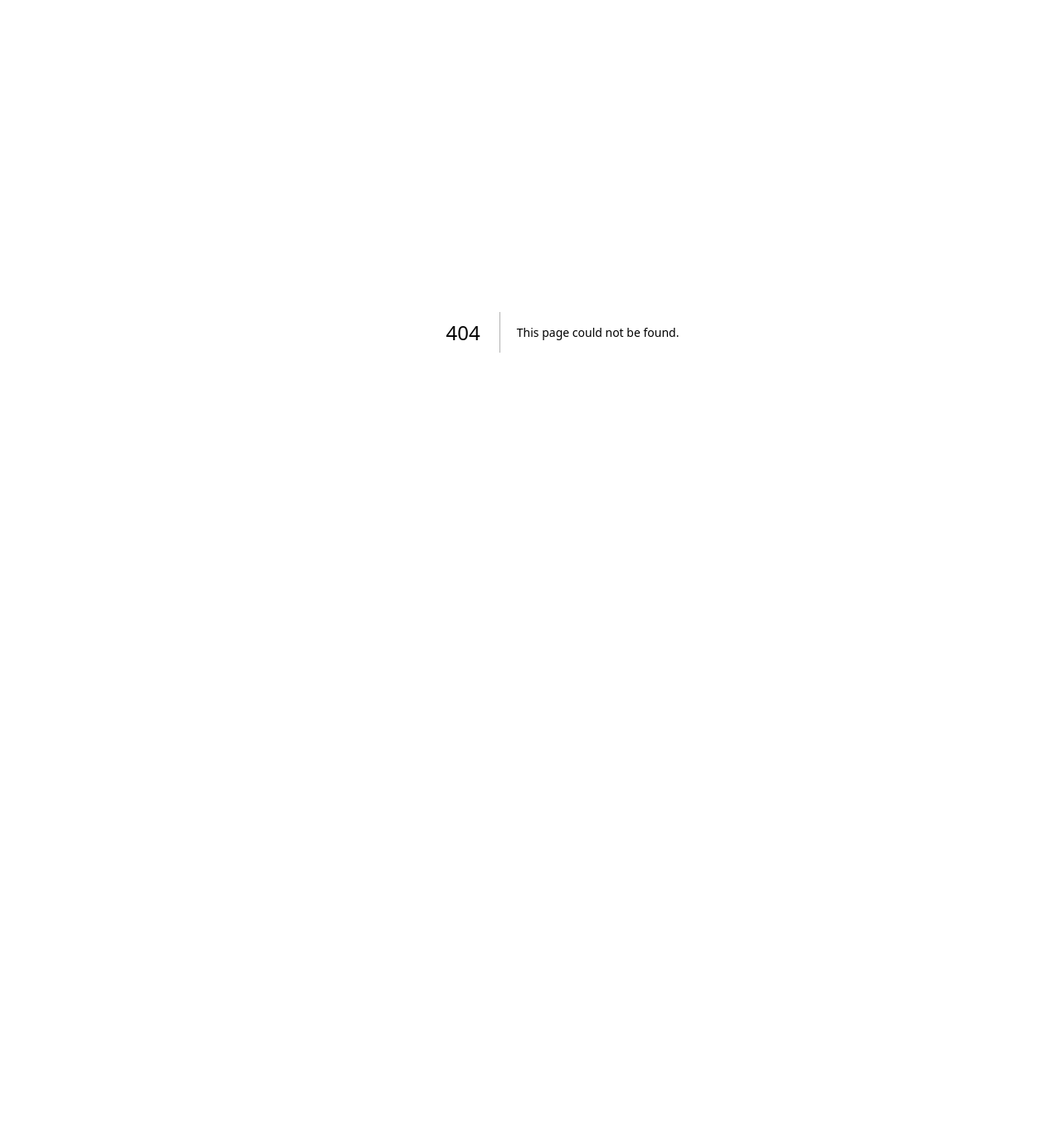
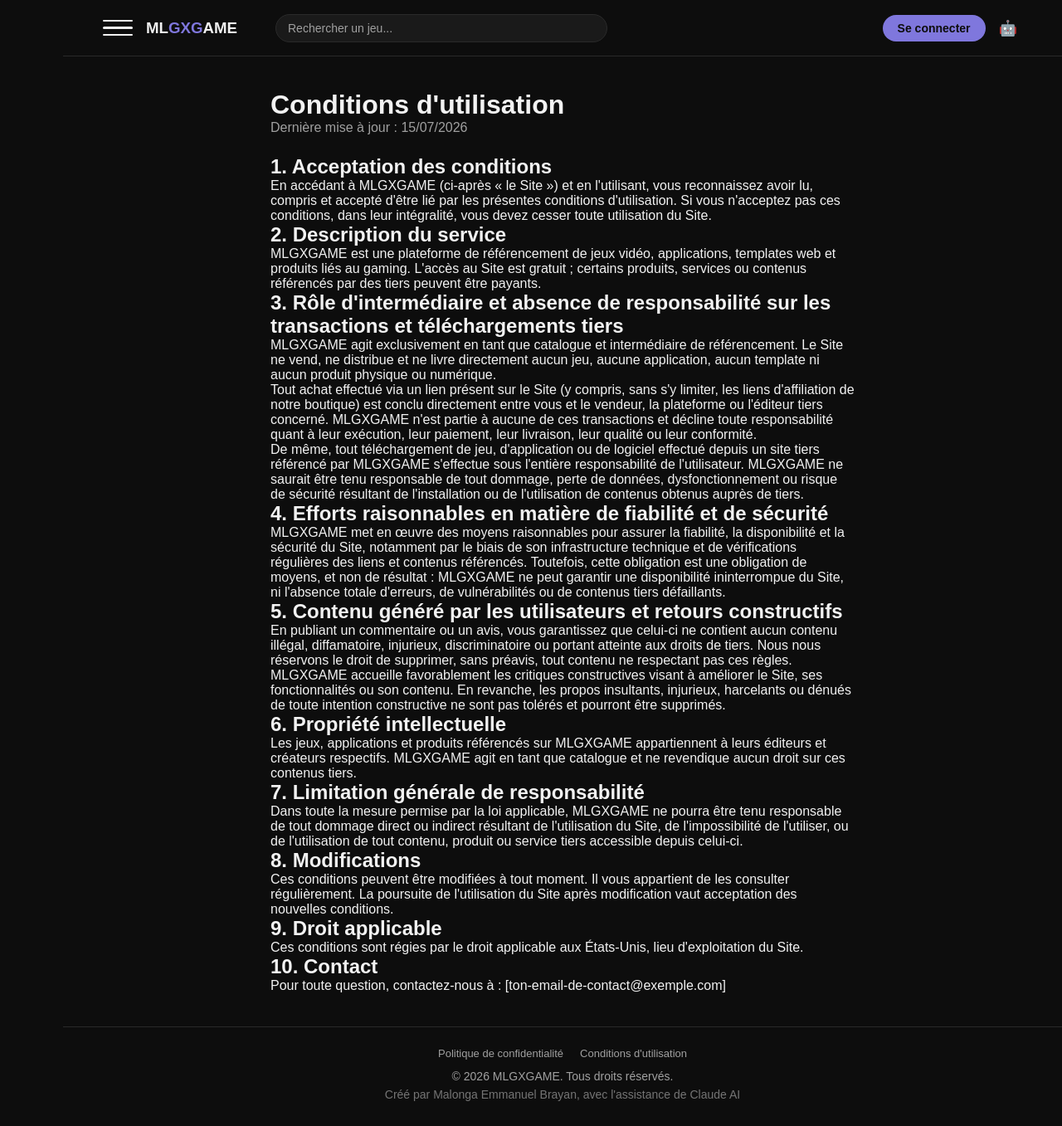
Before and after one commit to Mlg-Brayan/MLGXGAME-v2, a Next.js app: page /conditions-utilisation in a window 1280 px wide. Before the commit this address had no page. Shown: the whole page at 83% size. Before the commit the page ends 800 px from the top, so only its background shows below. Built offline with nearby package versions, Linux system fonts and the light colour scheme.

Commit message:
Ajout pages legales et mise a jour footer

```diff
--- /dev/null
+++ b/src/app/conditions-utilisation/page.tsx
@@ -0,0 +1,101 @@
+import Header from '@/components/Header';
+import Footer from '@/components/Footer';
+
+export default function TermsPage() {
+  return (
+    <main>
+      <Header />
+      <div style={{ padding: '40px clamp(16px, 4vw, 48px)', maxWidth: '800px', margin: '0 auto' }}>
+        <h1>Conditions d&apos;utilisation</h1>
+        <p style={{ color: 'var(--text-secondary)', marginBottom: '24px' }}>
+          Dernière mise à jour : {new Date().toLocaleDateString('fr-FR')}
+        </p>
+
+        <h2>1. Acceptation des conditions</h2>
+        <p>
+          En accédant à MLGXGAME (ci-après « le Site ») et en l&apos;utilisant, vous reconnaissez avoir lu,
+          compris et accepté d&apos;être lié par les présentes conditions d&apos;utilisation. Si vous n&apos;acceptez
+          pas ces conditions, dans leur intégralité, vous devez cesser toute utilisation du Site.
+        </p>
+
+        <h2>2. Description du service</h2>
+        <p>
+          MLGXGAME est une plateforme de référencement de jeux vidéo, applications, templates web et produits
+          liés au gaming. L&apos;accès au Site est gratuit ; certains produits, services ou contenus référencés
+          par des tiers peuvent être payants.
+        </p>
+
+        <h2>3. Rôle d&apos;intermédiaire et absence de responsabilité sur les transactions et téléchargements tiers</h2>
+        <p>
+          MLGXGAME agit exclusivement en tant que catalogue et intermédiaire de référencement. Le Site ne vend,
+          ne distribue et ne livre directement aucun jeu, aucune application, aucun template ni aucun produit
+          physique ou numérique.
+        </p>
+        <p>
+          Tout achat effectué via un lien présent sur le Site (y compris, sans s&apos;y limiter, les liens
+          d&apos;affiliation de notre boutique) est conclu directement entre vous et le vendeur, la plateforme ou
+          l&apos;éditeur tiers concerné. MLGXGAME n&apos;est partie à aucune de ces transactions et décline toute
+          responsabilité quant à leur exécution, leur paiement, leur livraison, leur qualité ou leur conformité.
+        </p>
+        <p>
+          De même, tout téléchargement de jeu, d&apos;application ou de logiciel effectué depuis un site tiers
+          référencé par MLGXGAME s&apos;effectue sous l&apos;entière responsabilité de l&apos;utilisateur. MLGXGAME
+          ne saurait être tenu responsable de tout dommage, perte de données, dysfonctionnement ou risque de
+          sécurité résultant de l&apos;installation ou de l&apos;utilisation de contenus obtenus auprès de tiers.
+        </p>
+
+        <h2>4. Efforts raisonnables en matière de fiabilité et de sécurité</h2>
+        <p>
+          MLGXGAME met en œuvre des moyens raisonnables pour assurer la fiabilité, la disponibilité et la
+          sécurité du Site, notamment par le biais de son infrastructure technique et de vérifications
+          régulières des liens et contenus référencés. Toutefois, cette obligation est une obligation de
+          moyens, et non de résultat : MLGXGAME ne peut garantir une disponibilité ininterrompue du Site, ni
+          l&apos;absence totale d&apos;erreurs, de vulnérabilités ou de contenus tiers défaillants.
+        </p>
+
+        <h2>5. Contenu généré par les utilisateurs et retours constructifs</h2>
+        <p>
+          En publiant un commentaire ou un avis, vous garantissez que celui-ci ne contient aucun contenu
+          illégal, diffamatoire, injurieux, discriminatoire ou portant atteinte aux droits de tiers. Nous nous
+          réservons le droit de supprimer, sans préavis, tout contenu ne respectant pas ces règles.
+        </p>
+        <p>
+          MLGXGAME accueille favorablement les critiques constructives visant à améliorer le Site, ses
+          fonctionnalités ou son contenu. En revanche, les propos insultants, injurieux, harcelants ou
+          dénués de toute intention constructive ne sont pas tolérés et pourront être supprimés.
+        </p>
+
+        <h2>6. Propriété intellectuelle</h2>
+        <p>
+          Les jeux, applications et produits référencés sur MLGXGAME appartiennent à leurs éditeurs et
+          créateurs respectifs. MLGXGAME agit en tant que catalogue et ne revendique aucun droit sur ces
+          contenus tiers.
+        </p>
+
+        <h2>7. Limitation générale de responsabilité</h2>
+        <p>
+          Dans toute la mesure permise par la loi applicable, MLGXGAME ne pourra être tenu responsable de tout
+          dommage direct ou indirect résultant de l&apos;utilisation du Site, de l&apos;impossibilité de
+          l&apos;utiliser, ou de l&apos;utilisation de tout contenu, produit ou service tiers accessible depuis
+          celui-ci.
+        </p>
+
+        <h2>8. Modifications</h2>
+        <p>
+          Ces conditions peuvent être modifiées à tout moment. Il vous appartient de les consulter
+          régulièrement. La poursuite de l&apos;utilisation du Site après modification vaut acceptation des
+          nouvelles conditions.
+        </p>
+
+        <h2>9. Droit applicable</h2>
+        <p>
+          Ces conditions sont régies par le droit applicable aux États-Unis, lieu d&apos;exploitation du Site.
+        </p>
+
+        <h2>10. Contact</h2>
+        <p>Pour toute question, contactez-nous à : [ton-email-de-contact@exemple.com]</p>
+      </div>
+      <Footer />
+    </main>
+  );
+}
--- a/src/app/globals.css
+++ b/src/app/globals.css
@@ -999,3 +999,19 @@ a {
     padding-left: 76px;
   }
 }
+.footer-links {
+  display: flex;
+  justify-content: center;
+  gap: 20px;
+  margin-bottom: 12px;
+  flex-wrap: wrap;
+}
+
+.footer-links a {
+  font-size: 13px;
+  color: var(--text-secondary);
+}
+
+.footer-links a:hover {
+  color: var(--accent);
+}
--- a/src/components/Footer.tsx
+++ b/src/components/Footer.tsx
@@ -1,6 +1,10 @@
 export default function Footer() {
   return (
     <footer className="site-footer">
+      <div className="footer-links">
+        <a href="/politique-de-confidentialite">Politique de confidentialité</a>
+        <a href="/conditions-utilisation">Conditions d&apos;utilisation</a>
+      </div>
       <p>© {new Date().getFullYear()} MLGXGAME. Tous droits réservés.</p>
       <p className="footer-credit">
         Créé par Malonga Emmanuel Brayan, avec l&apos;assistance de Claude AI
```
Also changed, not shown: src/app/politique-de-confidentialite/page.tsx (added, +75 -0 lines).
